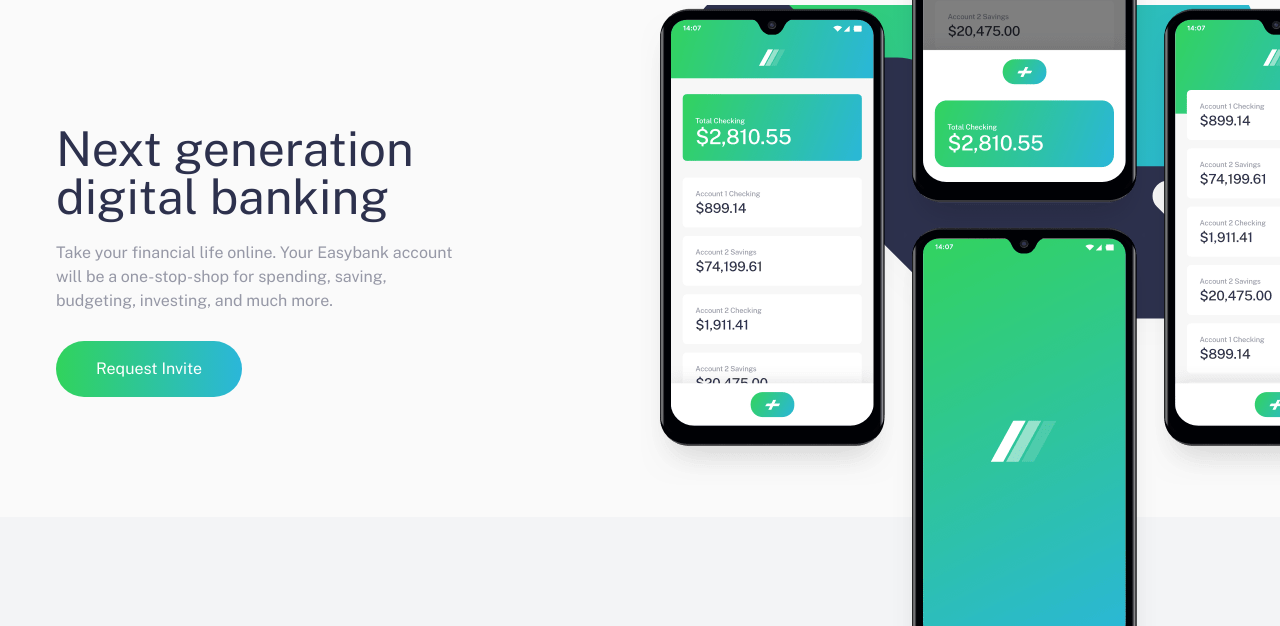
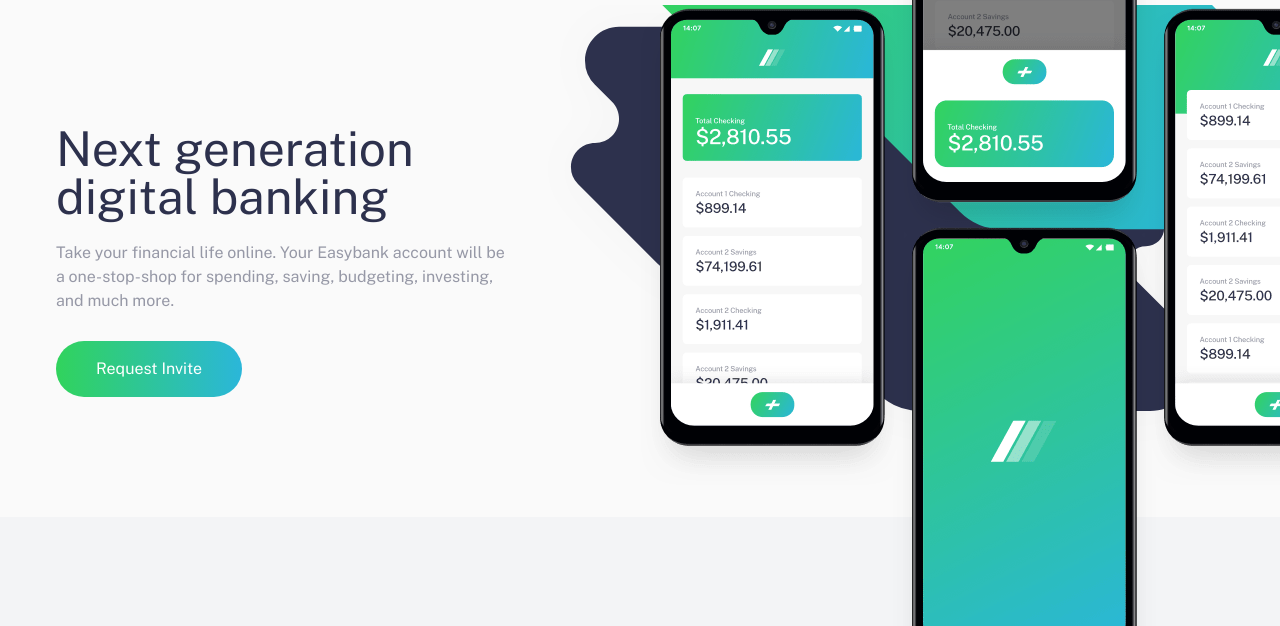
Before and after one commit to franklynxchill/easybank-landing-page, a website: page index.html in a window 1280 px wide. Shown: the part 107-733 px from the top of the page. Drawn offline with Linux system fonts and the light colour scheme.

Commit message:
updated commit

```diff
--- a/index.html
+++ b/index.html
@@ -55,7 +55,7 @@
     <section class="relative pb-10 md:pb-0 md:pt-28">
       <div class="flex flex-col gap-y-12 md:flex-row-reverse md:items-center">
         <!-- image bg -->
-        <div class="bg-introMobile bg-no-repeat bg-cover h-[26rem] md:bg-introDesktop md:bg-cover flex-1 md:h-[32rem] md:bg-[right_-10rem]">
+        <div class="bg-introMobile bg-no-repeat bg-cover h-[26rem] md:bg-introDesktop md:bg-cover md:w-[47rem] md:h-[32rem] md:bg-[right_-10rem]">
           <!-- image -->
           <div class="absolute top-[-5rem] md:top-[-8rem] md:right-[-8rem]">
             <img src="/assets/images/image-mockups.png" alt="">
@@ -64,8 +64,8 @@
 
         <!-- text -->
         <div class="text-center px-5 md:text-left md:pl-14 flex-1">
-          <h1 class="text-4xl leading-[2.5rem] text-darkBlue md:text-5xl md:w-[30rem]">Next generation digital banking</h1>
-          <p class="text-base mt-5 text-grayishBlue md:text-[1rem] md:w-[25rem]">
+          <h1 class="text-4xl leading-[2.5rem] text-darkBlue md:text-5xl">Next generation digital banking</h1>
+          <p class="text-base mt-5 text-grayishBlue md:text-[1rem]">
             Take your financial life online. Your Easybank account will be a one-stop-shop for spending, saving, budgeting, investing, and much more.
           </p>
           <button class="btn mt-7">Request Invite</button>
```
Also changed, not shown: dist/style.css.
